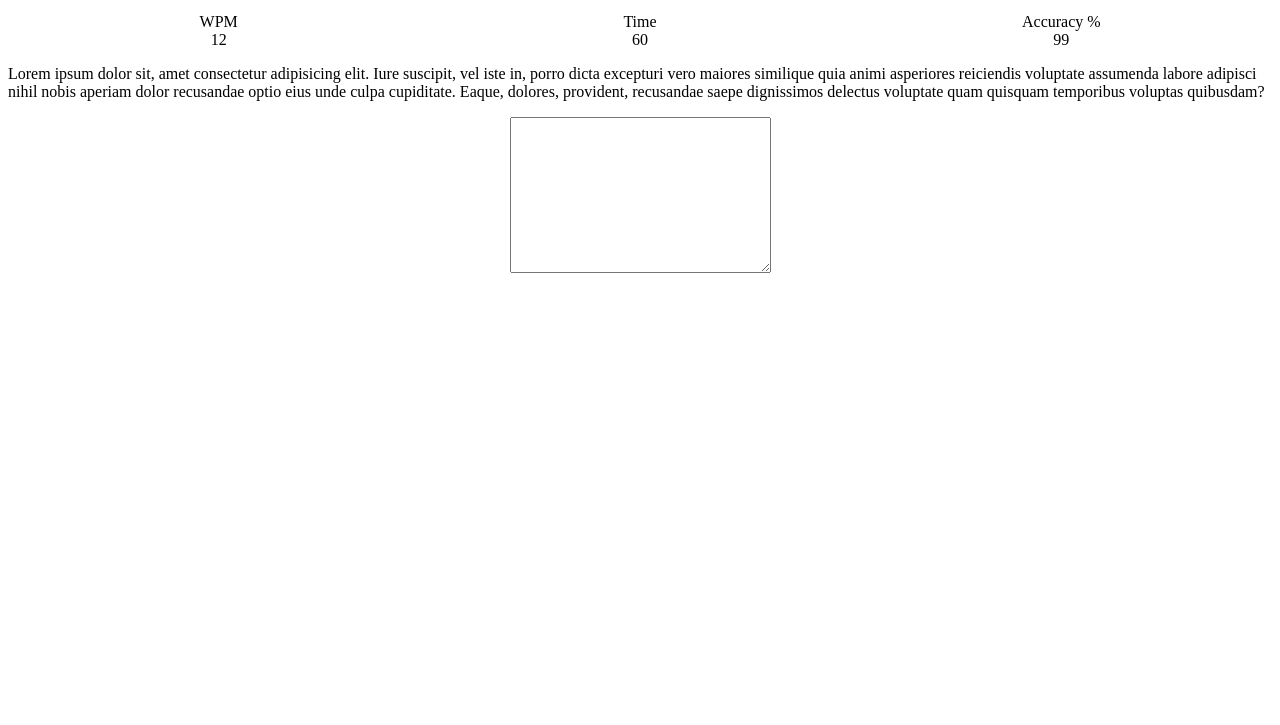
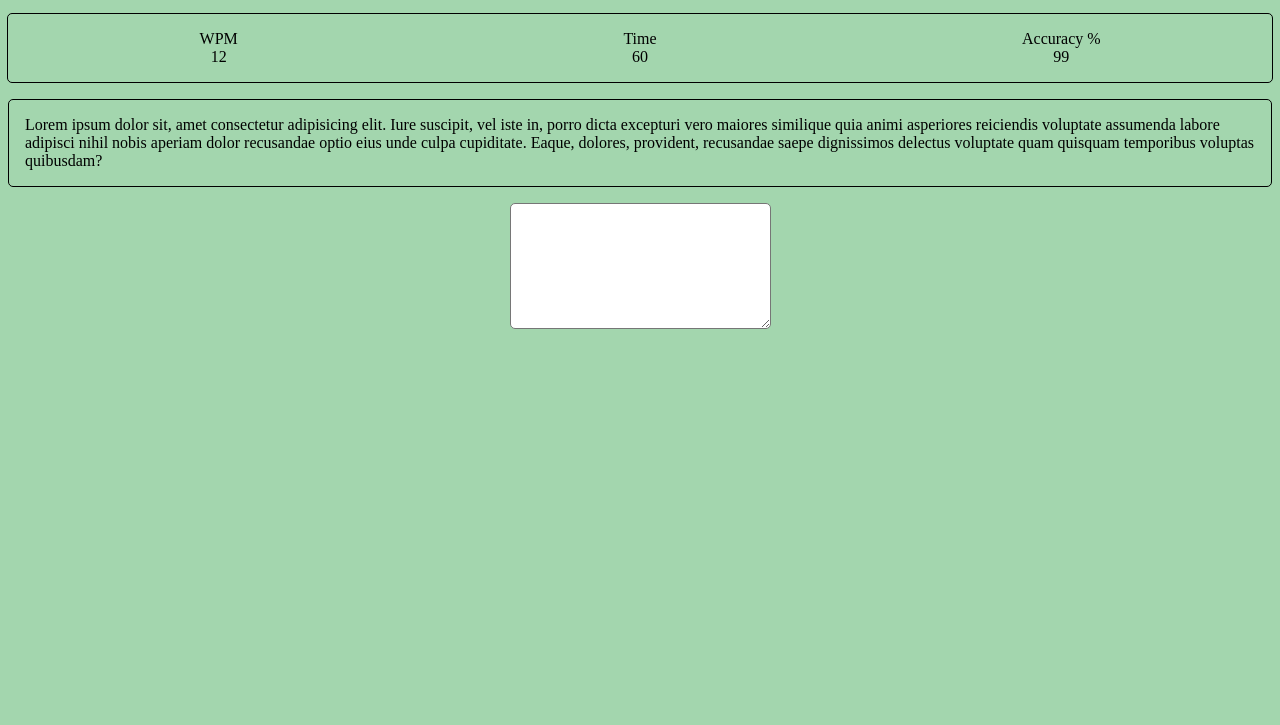
Before and after one commit to KarolisGaiv/Typing-Speed-App, a website: page index.html in a window 1280 px wide. Shown: the part 91-816 px from the top of the page. Drawn offline with Linux system fonts and the light colour scheme.

Commit message:
add init styling

```diff
--- a/index.html
+++ b/index.html
@@ -31,7 +31,7 @@
             in, porro dicta excepturi vero maiores similique quia animi asperiores reiciendis voluptate assumenda labore
             adipisci nihil nobis aperiam dolor recusandae optio eius unde culpa cupiditate. Eaque, dolores, provident,
             recusandae saepe dignissimos delectus voluptate quam quisquam temporibus voluptas quibusdam?</div>
-        <textarea class="input-container" cols="30" rows="10"></textarea>
+        <textarea class="input-container" cols="30" rows="8"></textarea>
     </main>
 
 
--- a/style.css
+++ b/style.css
@@ -5,8 +5,16 @@ main {
     align-items: center;
 }
 
+body {
+    background: rgb(163, 214, 174);
+    height: 100vh;
+}
+
 section {
+    border: 1px solid black;
+    border-radius: 5px;
     margin: 1rem 0;
+    padding: 1rem 0;
 }
 
 .result-container {
@@ -24,6 +32,14 @@ section {
     flex: 1;
 }
 
+.quote-container {
+    border: 1px solid black;
+    border-radius: 5px;
+    padding: 1rem;
+}
+
 .input-container {
+    border-radius: 1px solid black;
+    border-radius: 5px;
     margin-top: 1rem;
 }
```
